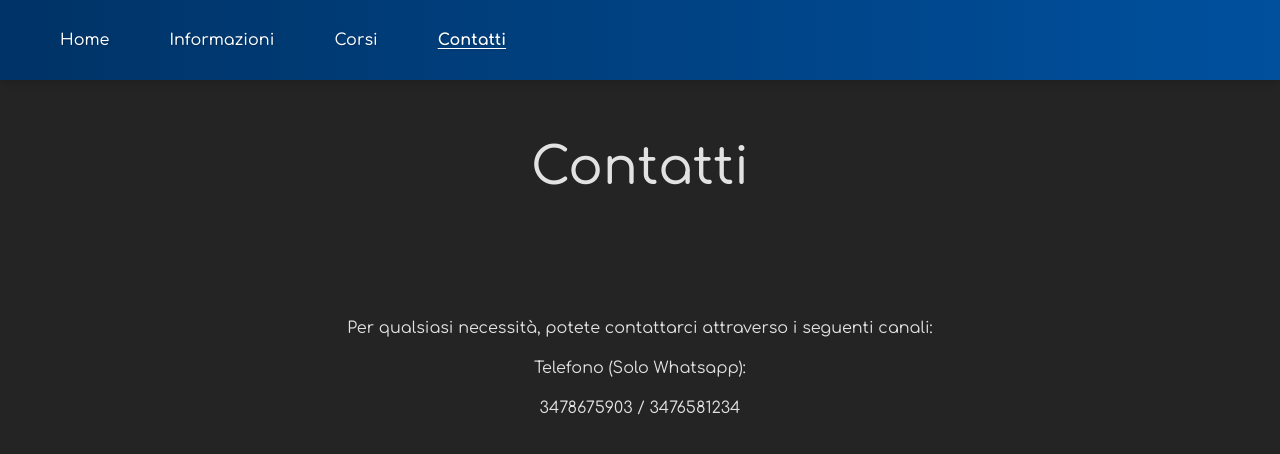
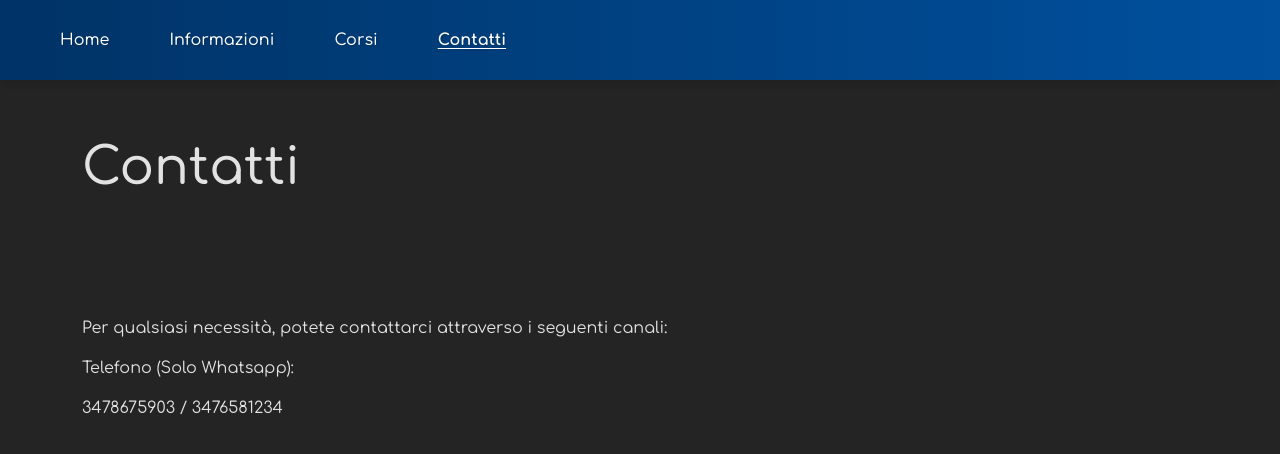
Before and after one commit to EdoardoSciutti/ripetizionisg, a React (Vite) app: page /ripetizionisg/contact in a window 1280 px wide. Shown: the top 454 px of the page. Built offline with nearby package versions, Linux system fonts and the light colour scheme.

Commit message:
Verticalizzazzione fixata Spero

```diff
--- a/src/App.css
+++ b/src/App.css
@@ -28,10 +28,18 @@
     width: 80vw;
 }
 
+html, body {
+    height: 100%;
+    margin: 0;
+    overflow: hidden; /* Evita lo scorrimento della pagina */
+    padding: 0;
+}
+
 .main-content {
+    height: calc(100vh - 15vh); /* Imposta l'altezza in base alla viewport */
+    margin-top: 15vh; /* Aggiungi un margine superiore per evitare la sovrapposizione */
     overflow-y: auto; /* Abilita lo scorrimento verticale */
     padding: 20px;
-    margin-top: 15vh; /* Aggiungi un margine superiore per evitare la sovrapposizione */
 }
 
 .menu {
@@ -73,7 +81,9 @@ table th, table td {
 #navbar, .navbar {
     align-items: center;
     background: linear-gradient(90deg, #003366, #00509E); /* Gradiente blu */
+    box-shadow: 0 4px 6px rgba(0, 0, 0, 0.1); /* Ombra sottile */
     display: flex;
+    font-family: 'Open Sans', sans-serif; /* Font moderno */
     gap: 2vw;
     height: 10vh;
     justify-content: space-between;
@@ -82,26 +92,24 @@ table th, table td {
     top: 0;
     width: 100vw;
     z-index: 1000;
-    box-shadow: 0 4px 6px rgba(0, 0, 0, 0.1); /* Ombra sottile */
-    font-family: 'Open Sans', sans-serif; /* Font moderno */
 }
 
 #navbar a, .navbar a {
     color: #FFFFFF; /* Testo bianco */
-    margin: 0 15px; /* Aumenta il margine tra i link */
-    text-decoration: none;
-    padding: 10px 15px;
     font-size: 16px;
     font-weight: 500;
+    margin: 0 15px; /* Aumenta il margine tra i link */
+    padding: 10px 15px;
+    text-decoration: none;
+    text-shadow: 1px 1px 2px rgba(0, 0, 0, 0.2); /* Ombreggiatura leggera */
     transition: color 0.3s ease;
-    text-shadow: 1px 1px 2px rgba(0, 0, 0, 0.2); /* Ombreggiatura leggera */
 }
 
 #navbar a.active, .navbar a.active {
     font-weight: 1000;
     text-decoration: underline; /* Sottolinea il testo */
+    text-shadow: 1px 1px 2px rgba(0, 0, 0, 0.2); /* Ombreggiatura leggera */
     text-underline-offset: 3px; /* Distanza la sottolineatura dal testo */
-    text-shadow: 1px 1px 2px rgba(0, 0, 0, 0.2); /* Ombreggiatura leggera */
 }
 
 #navbar a:hover, .navbar a:hover {
@@ -111,9 +119,9 @@ table th, table td {
 }
 
 #root {
+    margin: 0;
+    text-align: left;
     width: 100%;
-    margin: 0;
-    text-align: center;
 }
 
 @media (max-width: 480px) {
--- a/src/pages/Courses.jsx
+++ b/src/pages/Courses.jsx
@@ -75,10 +75,10 @@ function Courses() {
     return (
         <>
             <Navbar />
-            <div className="banner" style={{ backgroundColor: 'yellow', color: "black", textAlign: 'center', padding: '10px', fontWeight: 'bold', marginTop: '10vh' }}>
+            <div className="banner" style={{ backgroundColor: 'yellow', color: "black", textAlign: 'center', padding: '10px', fontWeight: 'bold', marginTop: '15vh' }}>
                 Work in Progress
             </div>
-            <div className="container main-content" style={{ position: 'relative' }}>
+            <div className="container main-content" style={{ position: 'relative', paddingTop: '0', marginTop: '3vh' }}>
                 <h1>Corsi in vendita</h1>
                 <p>Ogni corso ha il prezzo specificato.</p>
                 <div id="cards-container">
```
Also changed, not shown: 1 other file (tests, documents, lock files or other folders).
